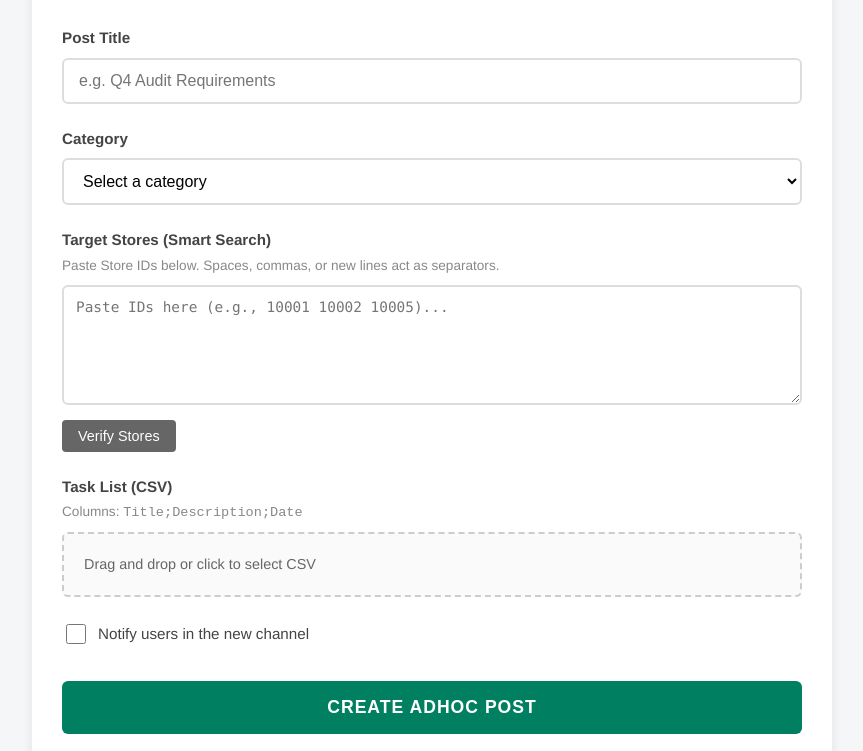
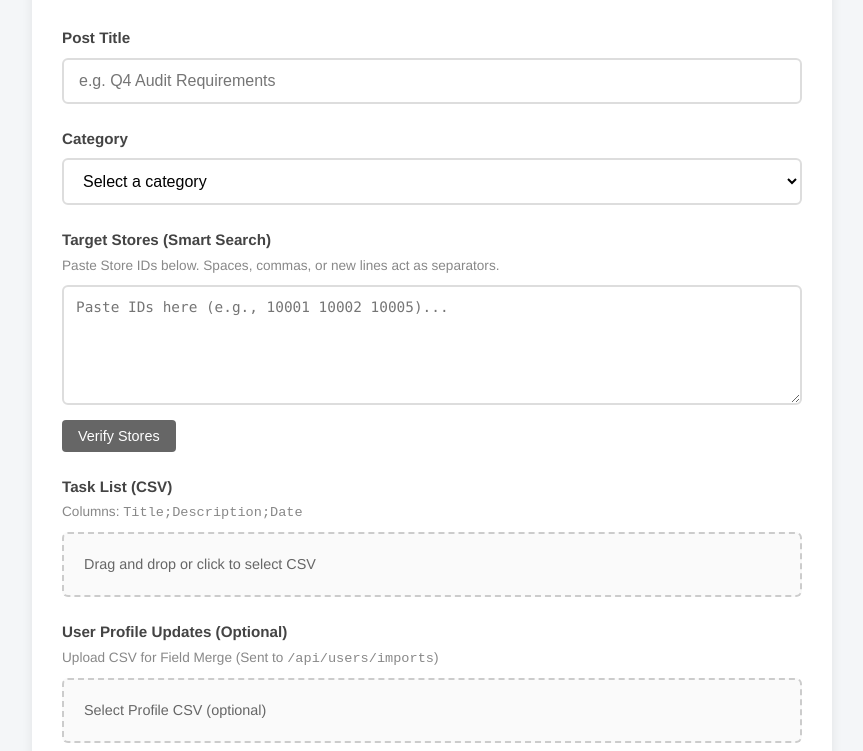
Before and after one commit to chriscelledelacruz/messagebuilder, a website: page public/index.html in a window 1280 px wide. Shown: the part 201-952 px from the top of the page, without its empty margins (208-1071 px from the left). Drawn offline with Linux system fonts and the light colour scheme; no server answers.

Commit message:
Update index.html

```diff
--- a/public/index.html
+++ b/public/index.html
@@ -111,6 +111,15 @@
         </div>
       </div>
 
+      <div class="form-group">
+        <label>User Profile Updates (Optional)</label>
+        <span class="sub-label">Upload CSV for Field Merge (Sent to <code>/api/users/imports</code>)</span>
+        <div class="file-drop-area">
+          <span class="file-msg" id="profileCsvFileName">Select Profile CSV (optional)</span>
+          <input type="file" id="profileCsv" name="profileCsv" accept=".csv">
+        </div>
+      </div>
+
       <div class="form-group checkbox-group">
         <input type="checkbox" id="notify" name="notify">
         <label for="notify">Notify users in the new channel</label>
```
